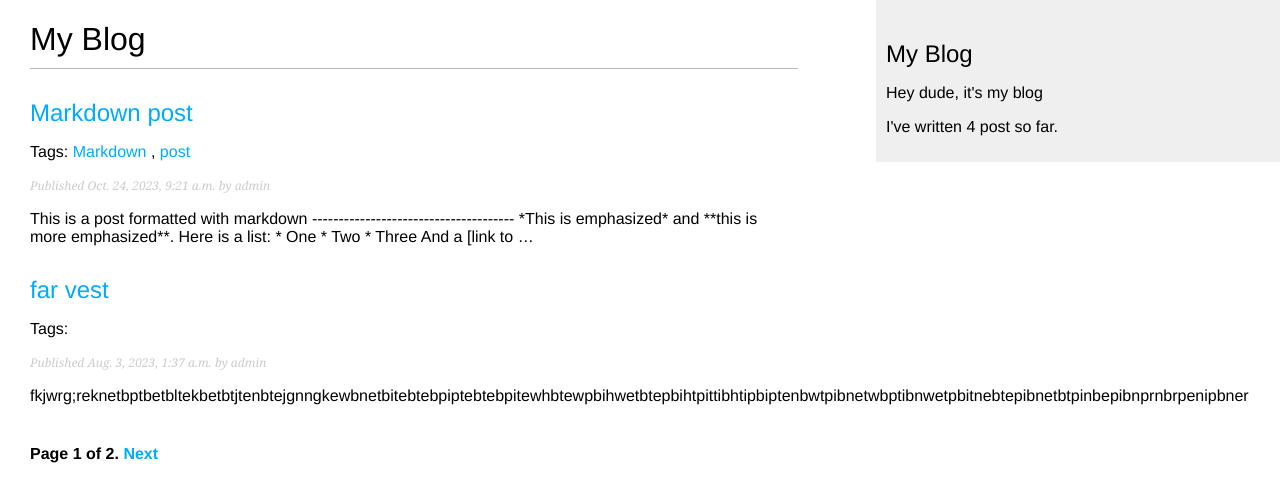
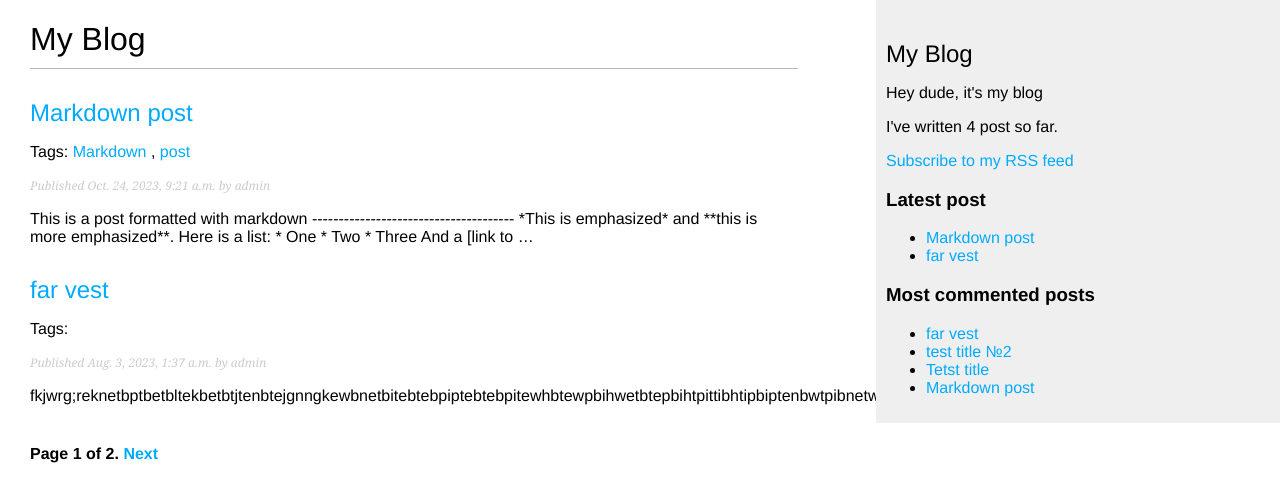
Before and after one commit to Lupuna/blog_with_good_beckand, a Django app: page /blog/ in a window 1280 px wide. Shown: the top 502 px of the page. Run offline with Django 4.2, Linux system fonts and the light colour scheme; data comes from the database, SQL or seed files in the repository; both versions use the stored data as it was after the commit; parts of the project's set-up code (start-up, migrations or seed data) failed here and were passed over.

Commit message:
news feeds and sitemap

```diff
--- a/blog/templates/blog/base.html
+++ b/blog/templates/blog/base.html
@@ -17,6 +17,16 @@
       <h2>My Blog</h2>
       <p>Hey dude, it's my blog</p>
       <p>I've written {% total_posts %} post so far.</p>
+      <p><a href="{% url 'blog:post_feed' %}">Subscribe to my RSS feed</a></p>
+      <h3>Latest post</h3>
+      {% show_latest_post 2 %}
+      <h3>Most commented posts</h3>
+      {% get_most_commented_posts as most_commented_posts %}
+      <ul>
+          {% for most_commented_post in most_commented_posts %}
+          <li><a href="{{most_commented_post.get_absolute_url}}">{{most_commented_post.title}}</a></li>
+          {% endfor %}
+      </ul>
   </div>
 </body>
 </html>
--- a/blog/templates/blog/post/detail.html
+++ b/blog/templates/blog/post/detail.html
@@ -1,11 +1,12 @@
 {% extends 'blog/base.html' %}
+{% load blog_tags %}
 
 {% block title %}{{post.title}}{{%endblock%}
 
 {% block content %}
     <h1>{{post.title}}</h1>
     <p class="date">Published {{post.publish}} by {{post.author}}</p>
-    {{post.body|linebreaks}}
+    {{post.body|markdown|truncatewords_html:30}}
     <p><a href="{% url 'blog:post_share' post.id%}">Share this post</a></p>
     <h2>Similar posts</h2>
     {% for post in similar_posts %}
--- /dev/null
+++ b/blog/templates/blog/post/includes/show_latest_post.html
@@ -0,0 +1,5 @@
+<ul>
+  {% for latest_post in latest_posts %}
+  <li><a href="{{latest_post.get_absolute_url}}">{{latest_post.title}}</a></li>
+  {% endfor %}
+</ul>
--- a/blog/templatetags/blog_tags.py
+++ b/blog/templatetags/blog_tags.py
@@ -1,4 +1,7 @@
 from django import template
+from django.db.models import Count
+from django.utils.safestring import mark_safe
+import markdown
 from .. import models
 
 register = template.Library()
@@ -9,9 +12,21 @@ def total_posts():
     return models.Post.published.count()
 
 
-@register.inclusion_tag('blog/post/includes/latests_posts.html')
+@register.inclusion_tag('blog/post/includes/show_latest_post.html')
 def show_latest_post(count=5):
-    latest_posts = models.Post.order_by('-publish')[:count]
+    latest_posts = models.Post.published.order_by('-publish')[:count]
     return {'latest_posts': latest_posts}
 
+
+@register.simple_tag
+def get_most_commented_posts(count=5):
+    max_comment = models.Post.published.annotate(total_comments=Count('comments')).order_by('-total_comments')[:count]
+    return max_comment
+
+
+@register.filter(name='markdown')
+def markdown_format(text):
+    # mark_safe помечает информацию как безопасная (т.е. переданный HTML код не будет экранироваться)
+    return mark_safe(markdown.markdown(text))
+
 # В этом файле хранятся кастомные фильтры и теги для django template language
--- a/blog/urls.py
+++ b/blog/urls.py
@@ -1,5 +1,5 @@
 from django.urls import path
-from . import views
+from . import views, feeds
 
 app_name = 'blog'
 
@@ -10,4 +10,5 @@ urlpatterns = [
     path('<int:year>/<int:month>/<int:day>/<slug:post>', views.post_ditail, name='post_detail'),
     path('<int:post_id>/share/', views.post_share, name='post_share'),
     path('<int:post_id>/comment/', views.post_comment, name='post_comment'),
+    path('feed/', feeds.LastedPostFeed(), name='post_feed')
 ]
--- a/myblog/settings.py
+++ b/myblog/settings.py
@@ -30,6 +30,8 @@ ALLOWED_HOSTS = []
 
 # Application definition
 
+SITE_ID = 1
+
 INSTALLED_APPS = [
     'django.contrib.admin',
     'django.contrib.auth',
@@ -39,6 +41,8 @@ INSTALLED_APPS = [
     'django.contrib.staticfiles',
     'blog.apps.BlogConfig',
     'taggit',
+    'django.contrib.sites',
+    'django.contrib.sitemaps',
 ]
 
 MIDDLEWARE = [
--- a/myblog/urls.py
+++ b/myblog/urls.py
@@ -1,22 +1,14 @@
-"""myblog URL Configuration
-
-The `urlpatterns` list routes URLs to views. For more information please see:
-    https://docs.djangoproject.com/en/4.1/topics/http/urls/
-Examples:
-Function views
-    1. Add an import:  from my_app import views
-    2. Add a URL to urlpatterns:  path('', views.home, name='home')
-Class-based views
-    1. Add an import:  from other_app.views import Home
-    2. Add a URL to urlpatterns:  path('', Home.as_view(), name='home')
-Including another URLconf
-    1. Import the include() function: from django.urls import include, path
-    2. Add a URL to urlpatterns:  path('blog/', include('blog.urls'))
-"""
 from django.contrib import admin
 from django.urls import path, include
+from django.contrib.sitemaps.views import sitemap
+from blog.sitemaps import PostSitemap
+
+sitemaps = {
+    'posts': PostSitemap,
+}
 
 urlpatterns = [
     path('admin/', admin.site.urls),
-    path('blog/', include('blog.urls', namespace='blog'))
+    path('blog/', include('blog.urls', namespace='blog')),
+    path('sitemap.xml', sitemap, {'sitemaps': sitemaps}, name='django.contrib.sitemaps.views.sitemaps'),
 ]
```
Also changed, not shown: blog/feeds.py (added, +23 -0 lines), blog/sitemaps.py (added, +13 -0 lines), blog/templates/blog/post/includes/latest_posts.html (deleted, +0 -7 lines), db.sqlite3.
